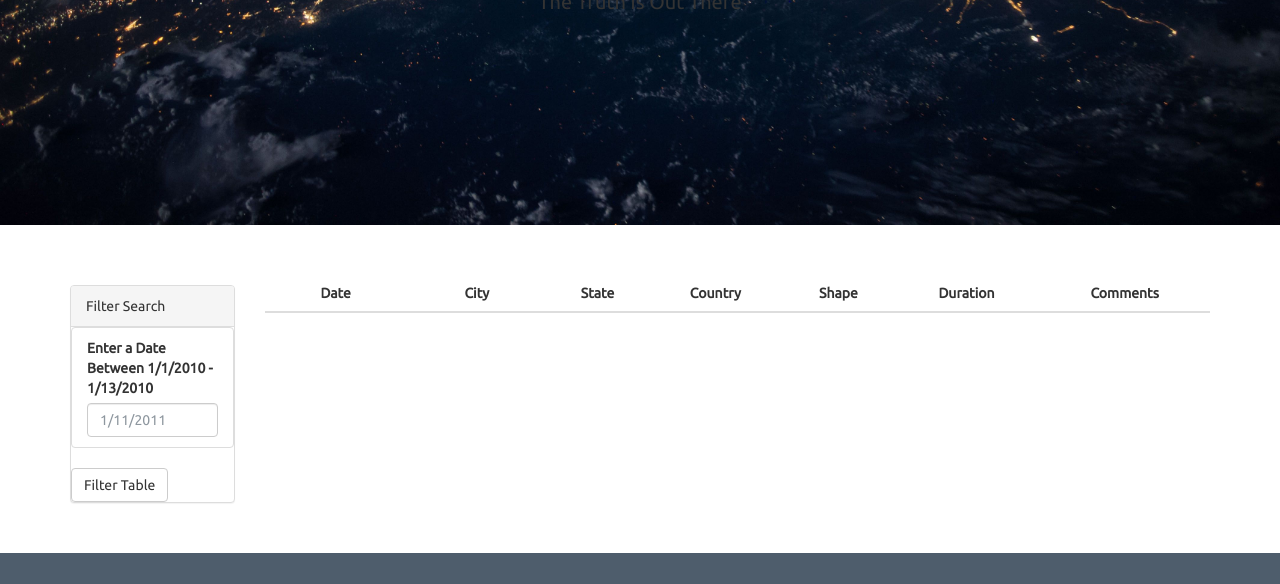
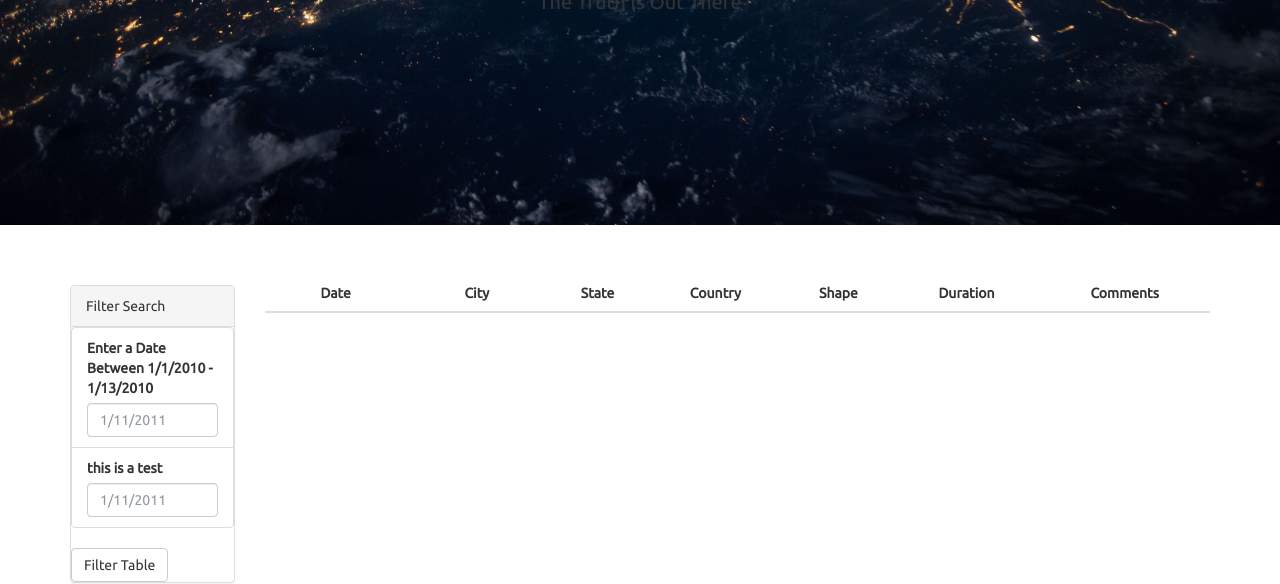
Before and after one commit to jaysueno/ufo-sightings-project, a plain HTML site: page UFO-level-2/index.html in a window 1280 px wide. Shown: the part 387-971 px from the top of the page. Drawn offline with nearby package versions, Linux system fonts and the light colour scheme.

Commit message:
adding forms to script and html

```diff
--- a/UFO-level-2/index.html
+++ b/UFO-level-2/index.html
@@ -39,6 +39,10 @@
                         <label for="date">Enter a Date Between 1/1/2010 - 1/13/2010</label>
                         <input class="form-control" id="datetime" type="text submit" placeholder="1/11/2011">
                       </li>
+                      <li class="filter list-group-item">
+                        <label for="date">this is a test</label>
+                        <input class="form-control" id="datetime" type="text submit" placeholder="1/11/2011">
+                      </li>
                     </ul>
                   </div>
                   <button id="filter-btn" type="button" class="btn btn-default">Filter Table</button>
--- a/UFO-level-2/static/js/app.js
+++ b/UFO-level-2/static/js/app.js
@@ -1,17 +1,8 @@
 // from data.js
 var ufoData = data;
+
+// created a json to export to python for disovery in pandas module
 var json = JSON.stringify(ufoData)
-console.log(json)
-
-// const fs = require('fs');
-
-// write JSON string to a file
-filesystem.writeFile('data.json', data, (err) => {
-    if (err) {
-        throw err;
-    }
-    console.log("JSON data is saved.");
-});
 
 // YOUR CODE HERE!
 console.log(data)
@@ -30,6 +21,24 @@ var table = d3.select("tbody")
 // ".on('event', function)" will run a function based on an event that happens with the listener variable
 button.on("click", runEnter);
 form.on("change", runEnter);
+
+/////// NEED TO INCLUDE /////////////
+// 1. drop downs for shape and country
+// 2. forms for state and city - make sure to turn all string to LOWERCASE
+// 3. store the "values" of each into a unique variable
+// 3.1 how to choose the choosen value from the drop down
+// 4. in your ".filter()" function use the "&&" as the boolean to iterate
+// 5. select "ul" then in append an "li" for each drop down element
+{/* <div class="form-group">
+    <label for="exampleFormControlSelect1">Example select</label>
+    <select class="form-control" id="exampleFormControlSelect1">
+      <option>1</option>
+      <option>2</option>
+      <option>3</option>
+      <option>4</option>
+      <option>5</option>
+    </select>
+  </div> */}
 
 // create the function for the event handler
 function runEnter() {
```
